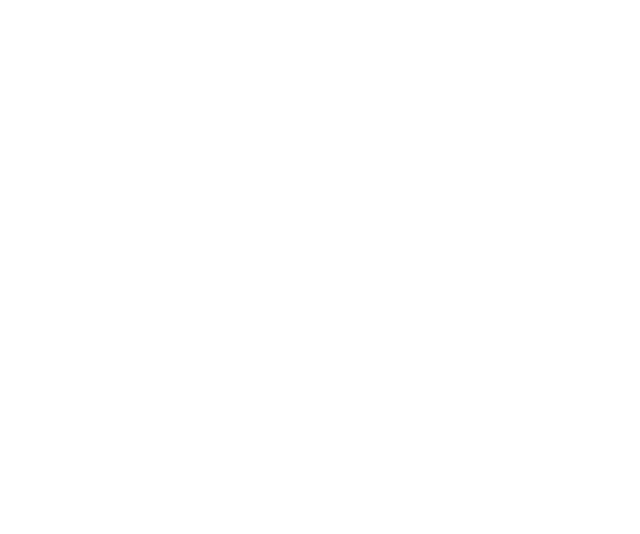
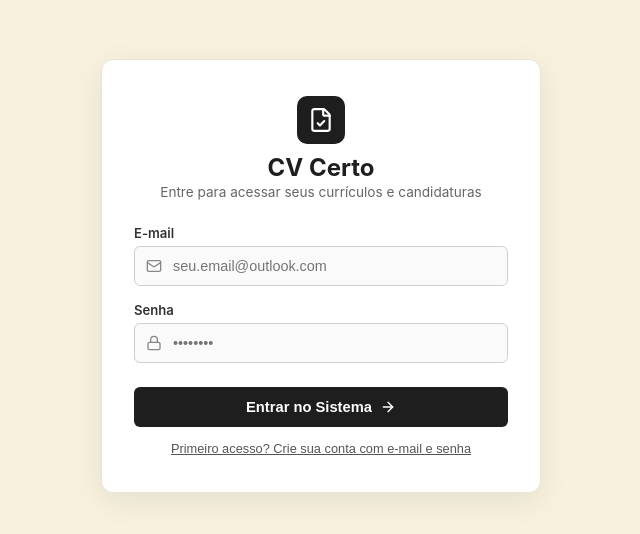
Before and after one commit to SirReinato/CVCerto, a React (Vite) app: page /login in a window 1280 px wide. Before the commit this address had no page. Shown: the part 124-658 px from the top of the page, without its empty margins (319-959 px from the left). Built offline with nearby package versions, Linux system fonts and the light colour scheme; no server answers; what @react-pdf/renderer would draw is missing.

Commit message:
feat(ui): implementar tela de Login, rotas autenticadas e logout na Home

```diff
--- a/src/App.tsx
+++ b/src/App.tsx
@@ -1,12 +1,13 @@
 import { GlobalStyle } from "./theme/GlobalStyle";
 import AppRoutes from "./rotas/AppRoutes";
+import { AuthProvider } from "./context/AuthContext";
 
 function App() {
   return (
-    <>
+    <AuthProvider>
       <GlobalStyle />
       <AppRoutes />
-    </>
+    </AuthProvider>
   );
 }
 
--- a/src/rotas/AppRoutes.tsx
+++ b/src/rotas/AppRoutes.tsx
@@ -1,11 +1,20 @@
-import { BrowserRouter, Routes, Route } from "react-router-dom";
+import { BrowserRouter, Routes, Route, Navigate } from "react-router-dom";
 import Home from "../screens/Home";
+import Login from "../screens/Login";
+import ProtectedRoute from "./ProtectedRoute";
 
 const AppRoutes = () => {
   return (
     <BrowserRouter>
       <Routes>
+        <Route path="/login" element={<Login />} />
+
+        {/* Rotas Privadas (Protegidas pelo Supabase Auth) */}
+        <Route element={<ProtectedRoute />}>
           <Route path="/" element={<Home />} />
+        </Route>
+
+        <Route path="*" element={<Navigate to="/" replace />} />
       </Routes>
     </BrowserRouter>
   );
--- a/src/screens/Home.tsx
+++ b/src/screens/Home.tsx
@@ -1,7 +1,8 @@
 import React, { useState } from "react";
 import styled from "styled-components";
 import { PDFDownloadLink } from "@react-pdf/renderer";
-import { Download, FileText, CheckCircle2 } from "lucide-react";
+import { Download, FileText, CheckCircle2, LogOut, User as UserIcon } from "lucide-react";
+import { useAuth } from "../context/AuthContext";
 import { MASTER_PROFILE } from "../shared/constants/masterProfile";
 import type { ResumeData } from "../domain/entities/Resume";
 import { ResumeWebPreview } from "../presentation/components/ResumeWebPreview";
@@ -122,6 +123,7 @@ const PreviewArea = styled.div`
 `;
 
 export const Home: React.FC = () => {
+  const { user, signOut } = useAuth();
   const [resumeData] = useState<ResumeData>(MASTER_PROFILE);
 
   return (
@@ -137,6 +139,22 @@ export const Home: React.FC = () => {
         </div>
 
         <ActionsGroup>
+          {user?.email && (
+            <div
+              style={{
+                display: "flex",
+                alignItems: "center",
+                gap: "6px",
+                fontSize: "0.82rem",
+                color: "#555",
+                fontWeight: 500,
+              }}
+            >
+              <UserIcon size={16} />
+              <span>{user.email}</span>
+            </div>
+          )}
+
           <Badge>
             <CheckCircle2 size={16} /> 100% Compatível com ATS
           </Badge>
@@ -153,6 +171,11 @@ export const Home: React.FC = () => {
               </Button>
             )}
           </PDFDownloadLink>
+
+          <Button onClick={signOut} title="Encerrar Sessão">
+            <LogOut size={16} />
+            Sair
+          </Button>
         </ActionsGroup>
       </TopBar>
 
--- /dev/null
+++ b/src/screens/Login.tsx
@@ -0,0 +1,276 @@
+import React, { useState } from "react";
+import styled from "styled-components";
+import { useNavigate } from "react-router-dom";
+import { Lock, Mail, AlertCircle, ArrowRight, FileCheck } from "lucide-react";
+import { useAuth } from "../context/AuthContext";
+
+const PageContainer = styled.div`
+  min-height: 100vh;
+  display: flex;
+  align-items: center;
+  justify-content: center;
+  background-color: #f7f1de;
+  padding: 24px 16px;
+  font-family: -apple-system, BlinkMacSystemFont, "Segoe UI", Roboto, sans-serif;
+`;
+
+const Card = styled.div`
+  width: 100%;
+  max-width: 440px;
+  background-color: #ffffff;
+  border-radius: 12px;
+  padding: 36px 32px;
+  box-shadow: 0 8px 30px rgba(0, 0, 0, 0.08);
+  border: 1px solid #ebe5d5;
+`;
+
+const Header = styled.div`
+  text-align: center;
+  margin-bottom: 28px;
+
+  .logo-icon {
+    width: 48px;
+    height: 48px;
+    background-color: #1e1e1e;
+    color: #ffffff;
+    display: inline-flex;
+    align-items: center;
+    justify-content: center;
+    border-radius: 10px;
+    margin-bottom: 12px;
+  }
+
+  h1 {
+    font-size: 1.5rem;
+    font-weight: 700;
+    color: #1e1e1e;
+    margin: 0 0 6px 0;
+  }
+
+  p {
+    font-size: 0.85rem;
+    color: #666666;
+    margin: 0;
+  }
+`;
+
+const Form = styled.form`
+  display: flex;
+  flex-direction: column;
+  gap: 18px;
+`;
+
+const FormGroup = styled.div`
+  display: flex;
+  flex-direction: column;
+  gap: 6px;
+
+  label {
+    font-size: 0.82rem;
+    font-weight: 600;
+    color: #333333;
+  }
+
+  .input-wrapper {
+    position: relative;
+    display: flex;
+    align-items: center;
+
+    svg {
+      position: absolute;
+      left: 12px;
+      color: #888888;
+    }
+
+    input {
+      width: 100%;
+      padding: 11px 12px 11px 38px;
+      border: 1px solid #d0d0d0;
+      border-radius: 6px;
+      font-size: 0.9rem;
+      outline: none;
+      transition: border-color 0.2s;
+      background-color: #fafafa;
+
+      &:focus {
+        border-color: #1e1e1e;
+        background-color: #ffffff;
+      }
+    }
+  }
+`;
+
+const SubmitButton = styled.button`
+  display: flex;
+  align-items: center;
+  justify-content: center;
+  gap: 8px;
+  background-color: #1e1e1e;
+  color: #ffffff;
+  padding: 12px;
+  border-radius: 6px;
+  font-size: 0.92rem;
+  font-weight: 600;
+  border: none;
+  cursor: pointer;
+  transition: all 0.2s ease;
+  margin-top: 6px;
+
+  &:hover {
+    background-color: #333333;
+    transform: translateY(-1px);
+  }
+
+  &:disabled {
+    opacity: 0.6;
+    cursor: not-allowed;
+    transform: none;
+  }
+`;
+
+const ToggleMode = styled.button`
+  background: none;
+  border: none;
+  color: #555555;
+  font-size: 0.8rem;
+  text-decoration: underline;
+  cursor: pointer;
+  margin-top: 14px;
+  text-align: center;
+  width: 100%;
+
+  &:hover {
+    color: #1e1e1e;
+  }
+`;
+
+const ErrorAlert = styled.div`
+  display: flex;
+  align-items: center;
+  gap: 8px;
+  background-color: #ffebee;
+  color: #c62828;
+  padding: 10px 14px;
+  border-radius: 6px;
+  font-size: 0.82rem;
+  margin-bottom: 16px;
+`;
+
+export const Login: React.FC = () => {
+  const { signIn, signUp } = useAuth();
+  const navigate = useNavigate();
+
+  const [email, setEmail] = useState("");
+  const [password, setPassword] = useState("");
+  const [isRegistering, setIsRegistering] = useState(false);
+  const [errorMessage, setErrorMessage] = useState<string | null>(null);
+  const [isSubmitting, setIsSubmitting] = useState(false);
+
+  const handleSubmit = async (e: React.FormEvent) => {
+    e.preventDefault();
+    setErrorMessage(null);
+    setIsSubmitting(true);
+
+    try {
+      if (isRegistering) {
+        const { error } = await signUp(email, password);
+        if (error) {
+          setErrorMessage(error.message || "Erro ao realizar cadastro.");
+        } else {
+          navigate("/");
+        }
+      } else {
+        const { error } = await signIn(email, password);
+        if (error) {
+          setErrorMessage("E-mail ou senha incorretos.");
+        } else {
+          navigate("/");
+        }
+      }
+    } catch {
+      setErrorMessage("Ocorreu um erro inesperado ao autenticar.");
+    } finally {
+      setIsSubmitting(false);
+    }
+  };
+
+  return (
+    <PageContainer>
+      <Card>
+        <Header>
+          <div className="logo-icon">
+            <FileCheck size={26} />
+          </div>
+          <h1>CV Certo</h1>
+          <p>
+            {isRegistering
+              ? "Crie sua conta para gerenciar candidaturas"
+              : "Entre para acessar seus currículos e candidaturas"}
+          </p>
+        </Header>
+
+        {errorMessage && (
+          <ErrorAlert>
+            <AlertCircle size={16} />
+            <span>{errorMessage}</span>
+          </ErrorAlert>
+        )}
+
+        <Form onSubmit={handleSubmit}>
+          <FormGroup>
+            <label htmlFor="email">E-mail</label>
+            <div className="input-wrapper">
+              <Mail size={16} />
+              <input
+                id="email"
+                type="email"
+                placeholder="seu.email@outlook.com"
+                value={email}
+                onChange={(e) => setEmail(e.target.value)}
+                required
+              />
+            </div>
+          </FormGroup>
+
+          <FormGroup>
+            <label htmlFor="password">Senha</label>
+            <div className="input-wrapper">
+              <Lock size={16} />
+              <input
+                id="password"
+                type="password"
+                placeholder="••••••••"
+                value={password}
+                onChange={(e) => setPassword(e.target.value)}
+                required
+              />
+            </div>
+          </FormGroup>
+
+          <SubmitButton type="submit" disabled={isSubmitting}>
+            {isSubmitting
+              ? "Processando..."
+              : isRegistering
+              ? "Criar Conta"
+              : "Entrar no Sistema"}
+            <ArrowRight size={16} />
+          </SubmitButton>
+        </Form>
+
+        <ToggleMode
+          type="button"
+          onClick={() => {
+            setIsRegistering(!isRegistering);
+            setErrorMessage(null);
+          }}
+        >
+          {isRegistering
+            ? "Já possui uma conta? Faça login"
+            : "Primeiro acesso? Crie sua conta com e-mail e senha"}
+        </ToggleMode>
+      </Card>
+    </PageContainer>
+  );
+};
+
+export default Login;
```
Lines whose indentation alone changed are shown as unchanged.
